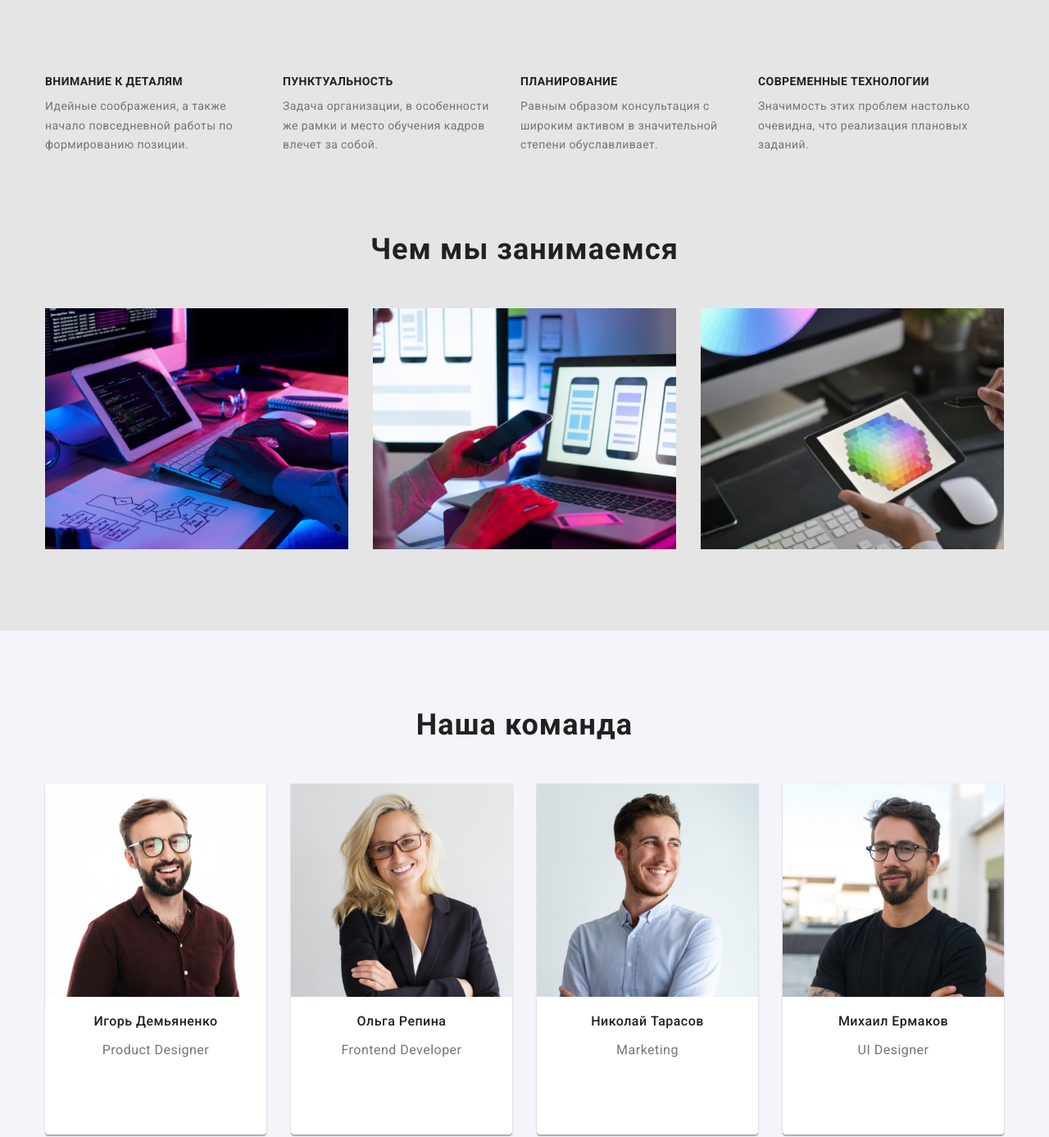
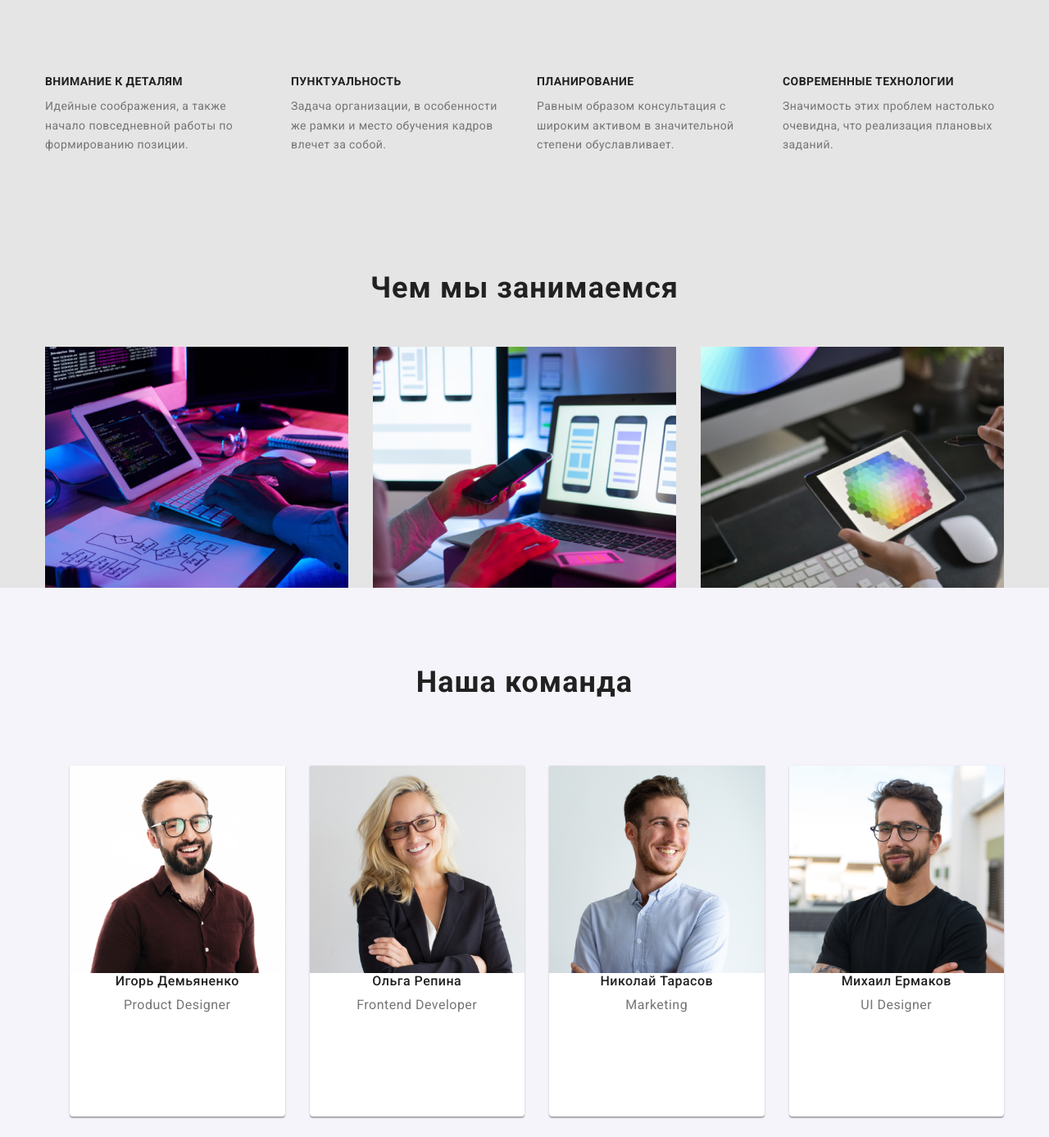
Before and after one commit to ViktoriiaKhimich/goit-markup-hw-03, a plain HTML site: page index.html in a window 1280 px wide. Shown: the part 735-2122 px from the top of the page at 82% size. Drawn offline with nearby package versions, Linux system fonts and the light colour scheme.

Commit message:
правки к стилям

```diff
--- a/css/common.css
+++ b/css/common.css
@@ -24,6 +24,16 @@ html {
   --primary-bg-color: #e5e5e5;
   --white-color: #ffffff;
   --secondary-bg-color: rgb(245, 244, 250);
+}
+
+h1,
+h2,
+h3,
+h4,
+h5,
+h6,
+p {
+  margin: 0px;
 }
 
 body {
@@ -72,6 +82,12 @@ body {
   height: 1px !important;
   width: 1px !important;
   overflow: hidden;
+}
+
+img {
+  display: block;
+  max-width: 100%;
+  height: auto;
 }
 
 /* HEADER */
--- a/css/main.css
+++ b/css/main.css
@@ -67,15 +67,23 @@ button:hover {
 
 /* Features */
 
+.features-section {
+  padding-top: 94px;
+  padding-bottom: 47px;
+}
 .feature-list {
   display: flex;
+  flex-wrap: wrap;
+  margin-top: -30px;
+  margin-left: -30px;
 }
-.feature-list .item + .item {
+
+.feature-list .item {
+  width: calc(100% / 4 - 30px);
+  margin-top: 30px;
   margin-left: 30px;
 }
-.feature-list .item {
-  width: 260px;
-}
+
 .feature-list .title {
   margin-top: 0px;
   margin-bottom: 10px;
@@ -102,14 +110,18 @@ button:hover {
 /* Works */
 
 .works-section {
-  padding-top: 0px;
-  padding-bottom: 94px;
+  padding-top: 47px;
 }
 .works-list {
   display: flex;
+  flex-wrap: wrap;
+  margin-top: -30px;
+  margin-left: -30px;
 }
 
-.works-list .item + .item {
+.works-list .item {
+  width: calc(100% / 3 - 30px);
+  margin-top: 30px;
   margin-left: 30px;
 }
 
@@ -122,22 +134,27 @@ button:hover {
 
 .team-list {
   display: flex;
+  flex-wrap: wrap;
 }
 
 .team-list .item {
-  width: 270px;
+  width: calc(100% / 4 - 30px);
   height: 428px;
+  margin-top: -30px;
+  nav-left: -30px;
   background-color: var(--white-color);
   box-shadow: 0px 1px 3px rgba(0, 0, 0, 0.12), 0px 1px 1px rgba(0, 0, 0, 0.14),
     0px 2px 1px rgba(0, 0, 0, 0.2);
   border-radius: 0px 0px 4px 4px;
 }
 
-.team-list .item + .item {
+.team-list .item {
+  margin-top: 30px;
   margin-left: 30px;
 }
 
 .team-list .title {
+  margin-bottom: 10px;
   color: var(--title-color);
   font-weight: 500;
   font-size: 16px;
@@ -147,8 +164,16 @@ button:hover {
 }
 
 .team-list .text {
+  font-weight: 400;
   font-size: 16px;
   line-height: 1.2;
   text-align: center;
   letter-spacing: 0.03em;
 }
+
+.team-list .description {
+  padding-top: 30px;
+  padding-bottom: 30px;
+  padding-left: 30px;
+  padding-right: 30px;
+}
--- a/css/portfolio.css
+++ b/css/portfolio.css
@@ -10,12 +10,6 @@ html {
 *::before,
 *::after {
   box-sizing: inherit;
-}
-
-img {
-  display: block;
-  max-width: 100%;
-  height: auto;
 }
 
 .filters-list {
@@ -56,7 +50,7 @@ img {
   margin-bottom: -30px;
 }
 .projects-list .item {
-  width: calc((100% - 90px) / 3);
+  flex-basis: calc((100% - 90px) / 3);
   height: 404px;
   margin-right: 30px;
   margin-bottom: 30px;
```
